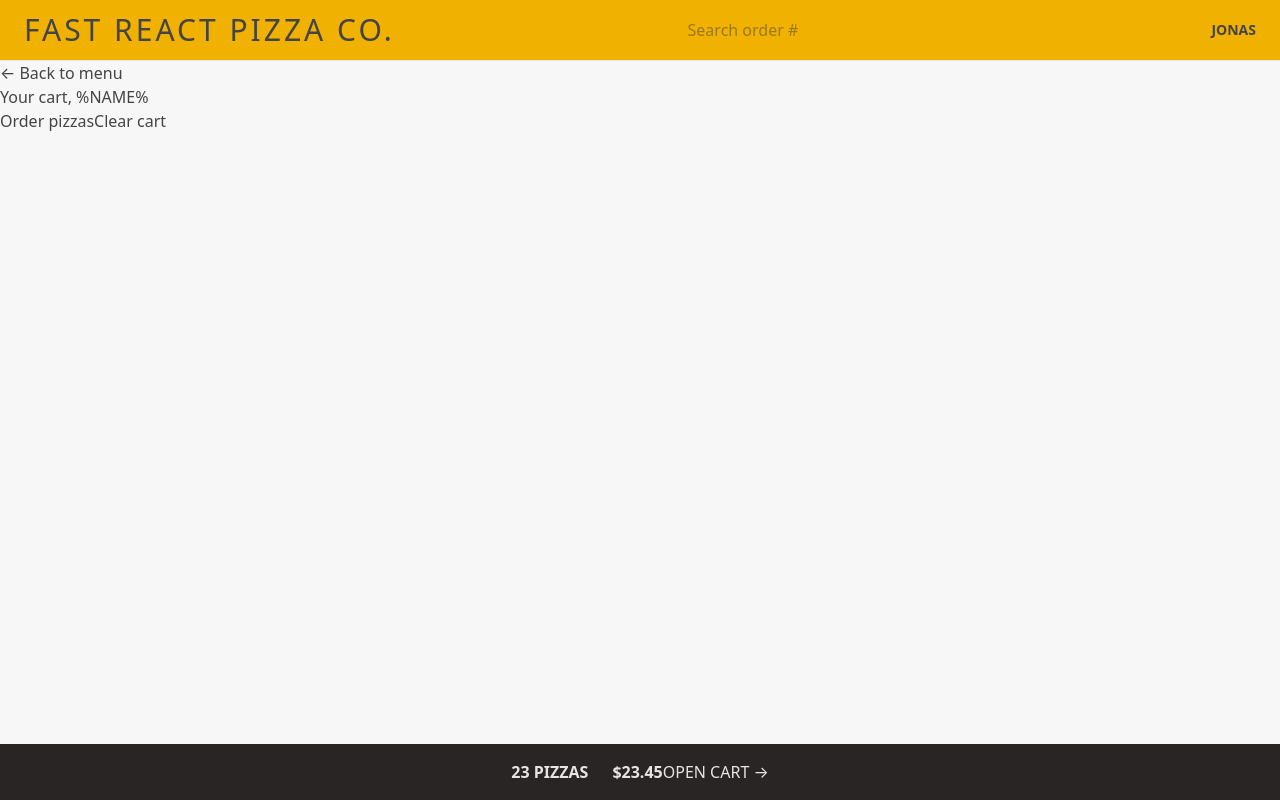
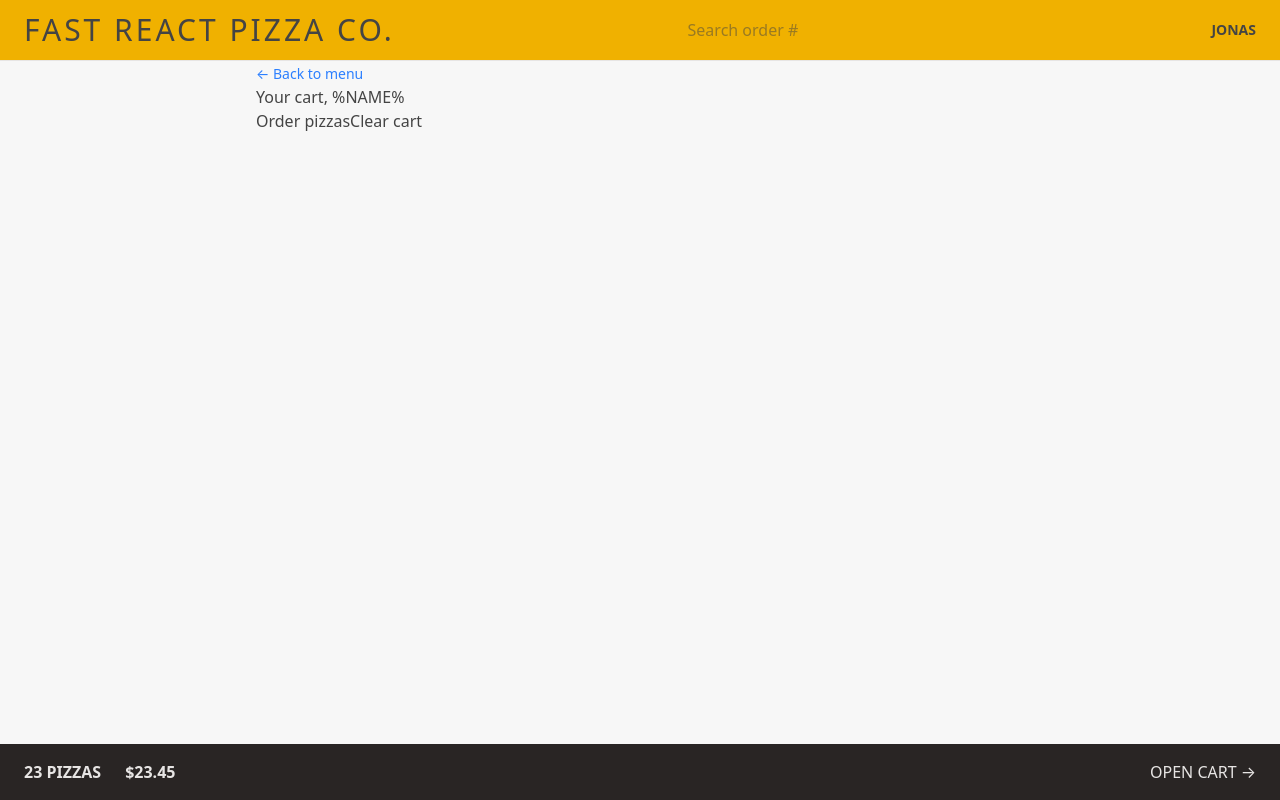
Before and after one commit to Abdulai059/Pizza-Restaurant, a React (Vite) app: page /Cart in a window 1280 px wide. Built offline with nearby package versions, Linux system fonts and the light colour scheme.

Commit message:
update on styling

```diff
--- a/src/features/cart/Cart.jsx
+++ b/src/features/cart/Cart.jsx
@@ -1,4 +1,4 @@
-import { Link } from 'react-router-dom';
+import { Link } from "react-router-dom";
 
 // const fakeCart = [
 //   {
@@ -29,11 +29,11 @@ function Cart() {
 
   return (
     <div>
-      <Link to="/menu">&larr; Back to menu</Link>
+      <Link to="/menu" className="text-sm text-blue-500 hover:text-blue-600">
+        &larr; Back to menu
+      </Link>
 
-      <h2>Your cart, %NAME%
-
-      </h2>
+      <h2>Your cart, %NAME%</h2>
 
       <div>
         <Link to="/order/new">Order pizzas</Link>
--- a/src/features/cart/CartOverview.jsx
+++ b/src/features/cart/CartOverview.jsx
@@ -2,7 +2,7 @@ import { Link } from "react-router-dom";
 
 function CartOverview() {
   return (
-    <div className="flex items-center justify-center bg-stone-800 px-4 py-4 text-sm text-stone-200 uppercase sm:px-6 md:text-base">
+    <div className="flex items-center justify-between bg-stone-800 px-4 py-4 text-sm text-stone-200 uppercase sm:px-6 md:text-base">
       <p className="text-stone-30 space-x-4 font-semibold sm:space-x-6">
         <span>23 pizzas</span>
         <span>$23.45</span>
--- a/src/ui/AppLayout.jsx
+++ b/src/ui/AppLayout.jsx
@@ -13,10 +13,11 @@ function AppLayout() {
 
       <Header />
 
-      <main className="overflow-scroll">
-        <Outlet />
-      </main>
-
+      <div className="overflow-scroll">
+        <main className="mx-auto max-w-3xl">
+          <Outlet />
+        </main>
+      </div>
       <CartOverview />
     </div>
   );
```
